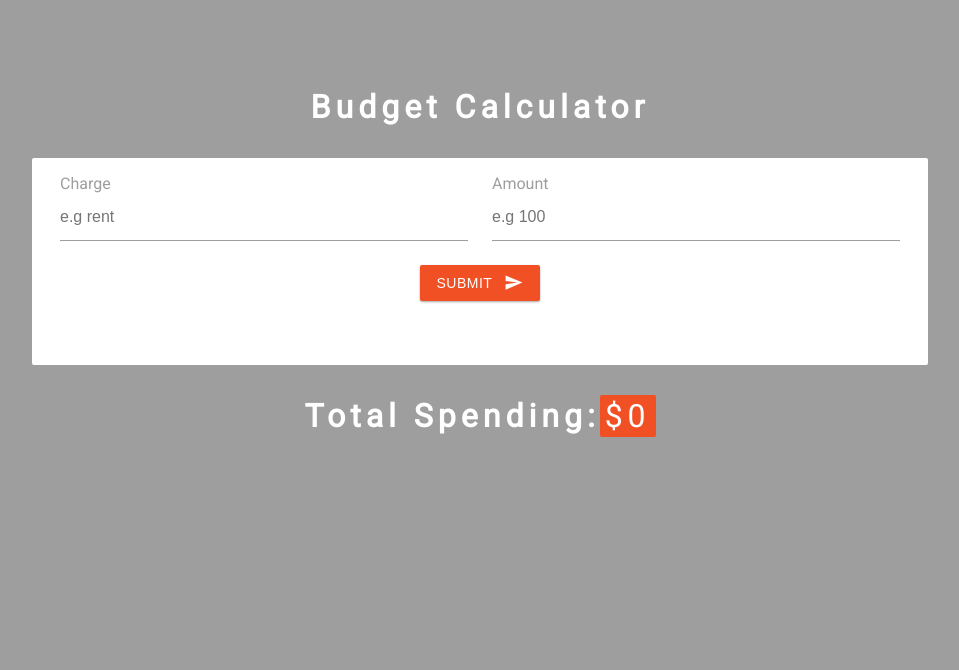
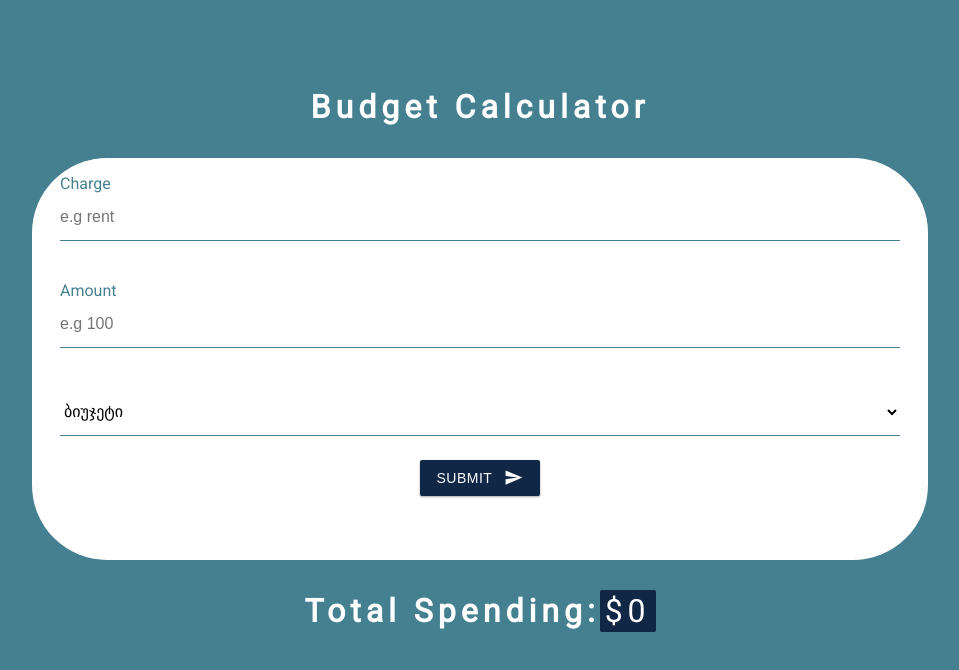
Before and after one commit to bagi24/budget-calculator, a React (Create React App) app: page / in a window 1280 px wide. Shown: the top 670 px of the page, without its empty margins (160-1119 px from the left). Built offline with nearby package versions, Linux system fonts and the light colour scheme.

Commit message:
add inputOptionForm component

```diff
--- a/src/App.css
+++ b/src/App.css
@@ -1,11 +1,11 @@
 @import url("https://fonts.googleapis.com/css?family=Roboto&display=swap");
 :root {
-  --primaryColor: #f15025;
-  --mainWhite: #fff;
+  --primaryColor: #102746;
+  --mainWhite: #ffffff;
   --mainBlack: #222;
-  --mainGrey: #9e9e9e;
-  --mainRed: #d50000;
-  --mainGreen: #4caf50;
+  --mainGrey: #458091;
+  --mainRed: #da5b00;
+  --mainGreen: #155316;
 }
 * {
   margin: 0;
@@ -30,9 +30,12 @@ h1 {
   background: var(--mainWhite);
   padding-bottom: 2rem;
   border-radius: 2px;
+  border-radius: 75px;
+  box-shadow: none;
 }
 .form-center {
   display: flex;
+  flex-direction: column;
   padding: 0 1rem;
 }
 .form-group {
@@ -146,13 +149,13 @@ label {
   padding: 2px 5px;
 }
 .alert {
-  padding: 0.75rem 1.25rem;
+  padding: 0.75rem;
   color: var(--mainWhite);
   text-align: center;
   text-transform: capitalize;
   width: 90%;
   margin: 2rem auto 0 auto;
-  border-radius: 2px;
+  border-radius: 75px;
   text-transform: capitalize;
 }
 .alert-danger {
--- a/src/App.js
+++ b/src/App.js
@@ -111,7 +111,7 @@ function App() {
   };
 
   return (
-    <div>
+    <div className="AppConteiner">
       {alert.show && <Alert type={alert.type} text={alert.text} />}
       <Alert />
       <h1> budget calculator </h1>
--- a/src/components/ExpenseForm.js
+++ b/src/components/ExpenseForm.js
@@ -1,5 +1,6 @@
 import React from "react";
 import { MdSend } from "react-icons/md";
+import InputOptionForm from "./InputOptionForm";
 
 export const ExpenseForm = ({
   charge,
@@ -24,7 +25,6 @@ export const ExpenseForm = ({
             onChange={handleCharge}
           />
         </div>
-
         <div className="form-group">
           <label htmlFor="amount">amount</label>
           <input
@@ -37,6 +37,8 @@ export const ExpenseForm = ({
             onChange={handleAmount}
           />
         </div>
+
+        <InputOptionForm />
       </div>
       <button type="submit" className="btn">
         {edit ? "edit" : "submit"}
--- /dev/null
+++ b/src/components/InputOptionForm.js
@@ -0,0 +1,29 @@
+import React, { useState } from "react";
+
+const InputOptionForm = () => {
+  const [selects, setSelects] = useState();
+  const [selectedValue, setSelectedValue] = useState("");
+
+  const handleSelect = (e) => {
+    setSelects(e.target.value);
+    setSelectedValue(e.target.value);
+  };
+
+  return (
+    <div>
+      <div className="form-group">
+        <select
+          value={selects}
+          onChange={handleSelect}
+          className="form-control"
+        >
+          <option> ბიუჯეტი</option>
+          <option> დანახარჯი</option>
+        </select>
+      </div>
+      {selectedValue && <div>Selected Value: {selectedValue}</div>}
+    </div>
+  );
+};
+
+export default InputOptionForm;
```
